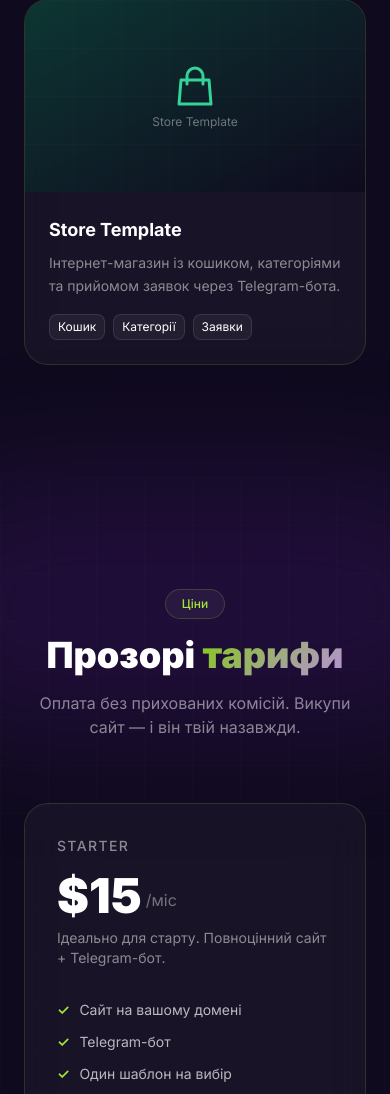
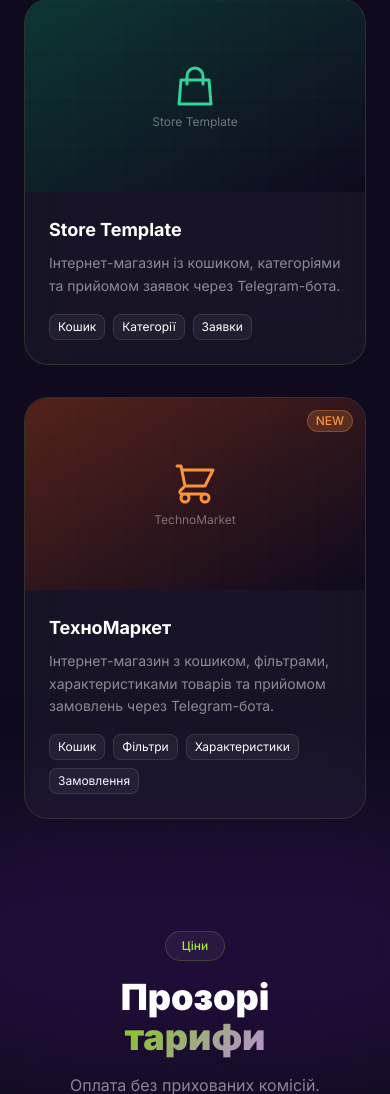
Before and after one commit to prostoArtemG/saas_platform, a FastAPI app: page / in a window 390 px wide; the page is wider, and only the part inside the window is pictured. Shown: the part 3944-5038 px from the top of that part. Run offline with FastAPI, Linux system fonts and the light colour scheme; parts of the project's set-up code (start-up, migrations or seed data) failed here and were passed over; some libraries are stand-ins or nearby versions.

Commit message:
feat: add TechnoMarket 4th template card, update grid to 2/4 cols

```diff
--- a/templates/index.html
+++ b/templates/index.html
@@ -200,7 +200,7 @@
         <h2 class="text-4xl lg:text-5xl font-black mb-4">{{ t.templates.title }} <span class="gradient-text">{{ t.templates.title_accent }}</span></h2>
         <p class="text-white/50 max-w-lg mx-auto">{{ t.templates.subtitle }}</p>
       </div>
-      <div class="grid md:grid-cols-3 gap-8">
+      <div class="grid md:grid-cols-2 lg:grid-cols-4 gap-8">
         <div class="glass-card rounded-3xl overflow-hidden group">
           <div class="relative h-48 bg-gradient-to-br from-purple-900/60 to-brand-dark overflow-hidden">
             <div class="absolute inset-0 grid-bg opacity-60"></div>
@@ -256,11 +256,29 @@
             </div>
           </div>
         </div>
+        <div class="glass-card rounded-3xl overflow-hidden group">
+          <div class="relative h-48 bg-gradient-to-br from-orange-900/60 to-brand-dark overflow-hidden">
+            <div class="absolute inset-0 grid-bg opacity-60"></div>
+            <div class="absolute inset-0 flex items-center justify-center">
+              <div class="text-center">
+                <svg class="w-12 h-12 text-orange-400 mx-auto mb-1" fill="none" stroke="currentColor" viewBox="0 0 24 24"><path stroke-linecap="round" stroke-linejoin="round" stroke-width="1.5" d="M3 3h2l.4 2M7 13h10l4-8H5.4M7 13L5.4 5M7 13l-2.293 2.293c-.63.63-.184 1.707.707 1.707H17m0 0a2 2 0 100 4 2 2 0 000-4zm-8 2a2 2 0 11-4 0 2 2 0 014 0z"/></svg>
+                <div class="text-xs text-white/40">TechnoMarket</div>
+              </div>
+            </div>
+            <div class="absolute top-3 right-3 bg-orange-400/20 text-orange-400 text-xs font-medium px-2 py-0.5 rounded-full border border-orange-400/30">NEW</div>
+          </div>
+          <div class="p-6">
+            <h3 class="text-lg font-bold mb-2">ТехноМаркет</h3>
+            <p class="text-white/50 text-sm mb-4 leading-relaxed">Інтернет-магазин з кошиком, фільтрами, характеристиками товарів та прийомом замовлень через Telegram-бота.</p>
+            <div class="flex flex-wrap gap-2">
+              <span class="text-xs bg-white/5 border border-white/10 rounded-lg px-2 py-1">Кошик</span>
+              <span class="text-xs bg-white/5 border border-white/10 rounded-lg px-2 py-1">Фільтри</span>
+              <span class="text-xs bg-white/5 border border-white/10 rounded-lg px-2 py-1">Характеристики</span>
+              <span class="text-xs bg-white/5 border border-white/10 rounded-lg px-2 py-1">Замовлення</span>
+            </div>
+          </div>
+        </div>
       </div>
-    </div>
-  </section>
-
-  <!-- PRICING -->
   <section id="pricing" class="py-28 relative">
     <div class="absolute inset-0 grid-bg opacity-40 pointer-events-none"></div>
     <div class="absolute top-0 left-1/2 -translate-x-1/2 w-[600px] h-64 bg-purple-700/15 blur-3xl rounded-full pointer-events-none"></div>
```
